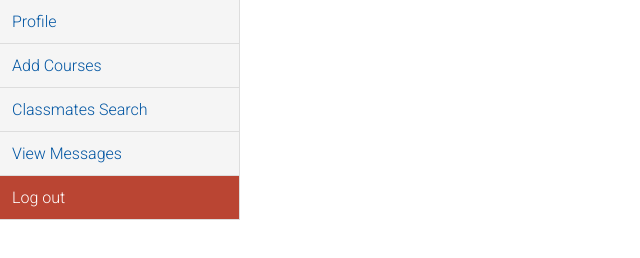
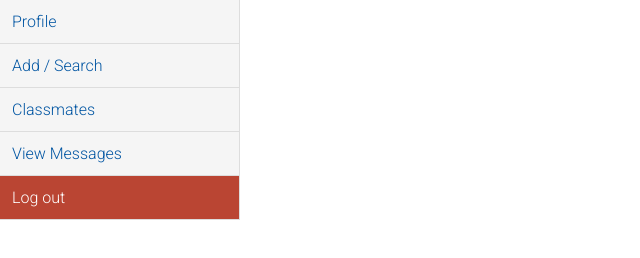
Before and after one commit to jumanaayoub1/MyClassmate, a plain HTML site: page information/index.html in a window 1280 px wide. Shown: the full height of the page, 0-640 px from the left. Drawn offline with Linux system fonts and the light colour scheme.

Commit message:
feat: update file set up

```diff
--- a/search/index.html
+++ b/information/index.html
@@ -1,6 +1,6 @@
-<!--search classmates page content-->
-<!--websiteName.com/search-->
-<!--search for other students-->
+<!--courses page content-->
+<!--websiteName.com/information-->
+<!--user input for course and major information-->
 <!DOCTYPE html>
 <html>
   <head>
@@ -32,16 +32,17 @@
           <a class="page-name" href="/profile">Profile</a>
         </li>
         <li class="nav-item">
-          <a class="page-name" href="/courses">Add Courses</a>
+          <a class="page-name" href="/information">Add / Search</a>
         </li>
         <li class="nav-item">
-          <a class="page-name" href="/search">Classmates Search</a>
+          <a class="page-name" href="/classmates">Classmates</a>
         </li>
         <li class="nav-item">
           <a class="page-name" href="/messages">View Messages</a>
         </li>
         <li class="nav-item log-out-item">
-          <a class="page-name log-out-name" href="/">Log out</a> <!--requires back-end log out action-->
+          <!--BACKEND: log out user-->
+          <a class="page-name log-out-name" href="/">Log out</a>
         </li>
       </ul>
     </nav>
@@ -51,14 +52,17 @@
     </header>
 
     <main>
-        <!--search content-->
+        <!--courses content-->
 
-          <!--search bar-->
+          <!--term-->
 
-          <!--results-->
+          <!--subject-->
 
-          <!--recommended students-->
+          <!--course number-->
+
+          <!--add button-->
     </main>
+
   </body>
 
 </html>
```
Also changed, not shown: classmates/index.html (renamed from courses/index.html, +10 -14 lines), messages/index.html (+2 -2 lines), profile/index.html (+3 -3 lines).
